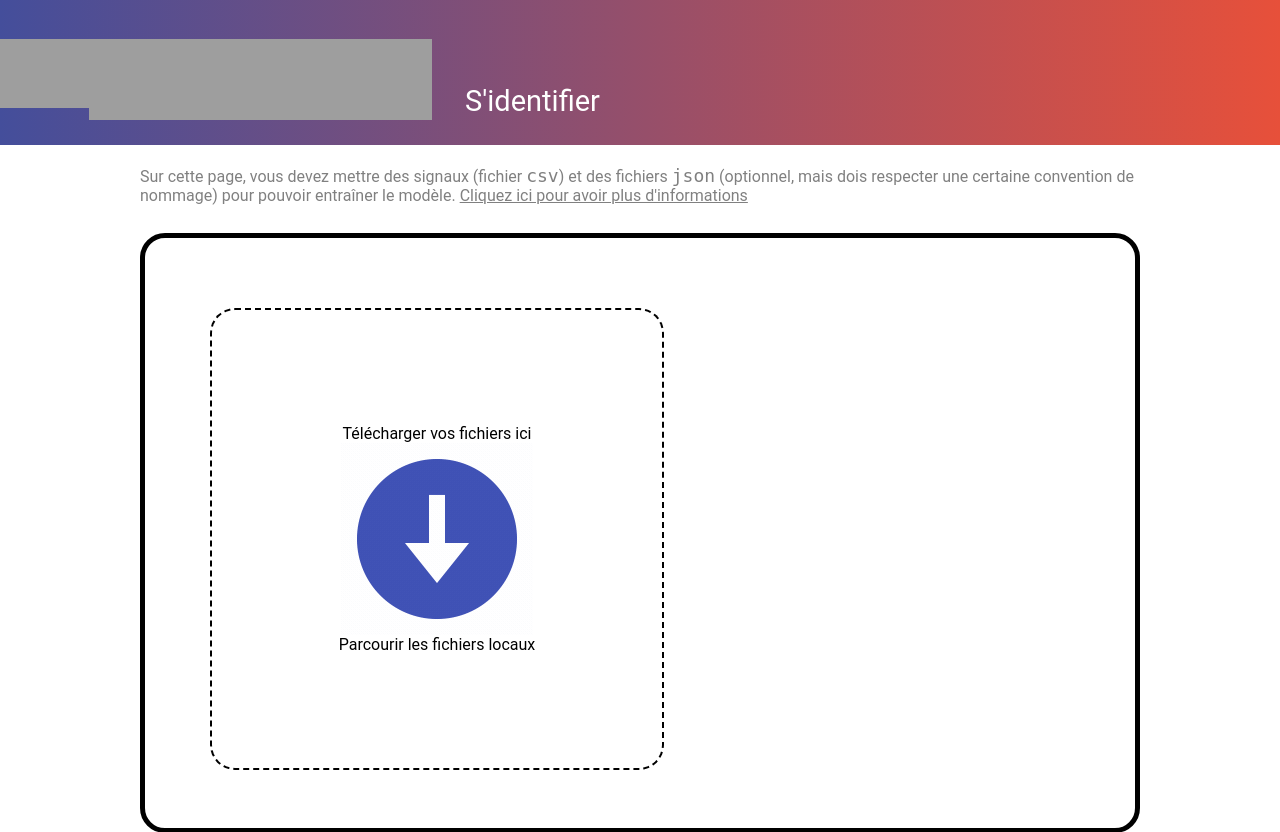
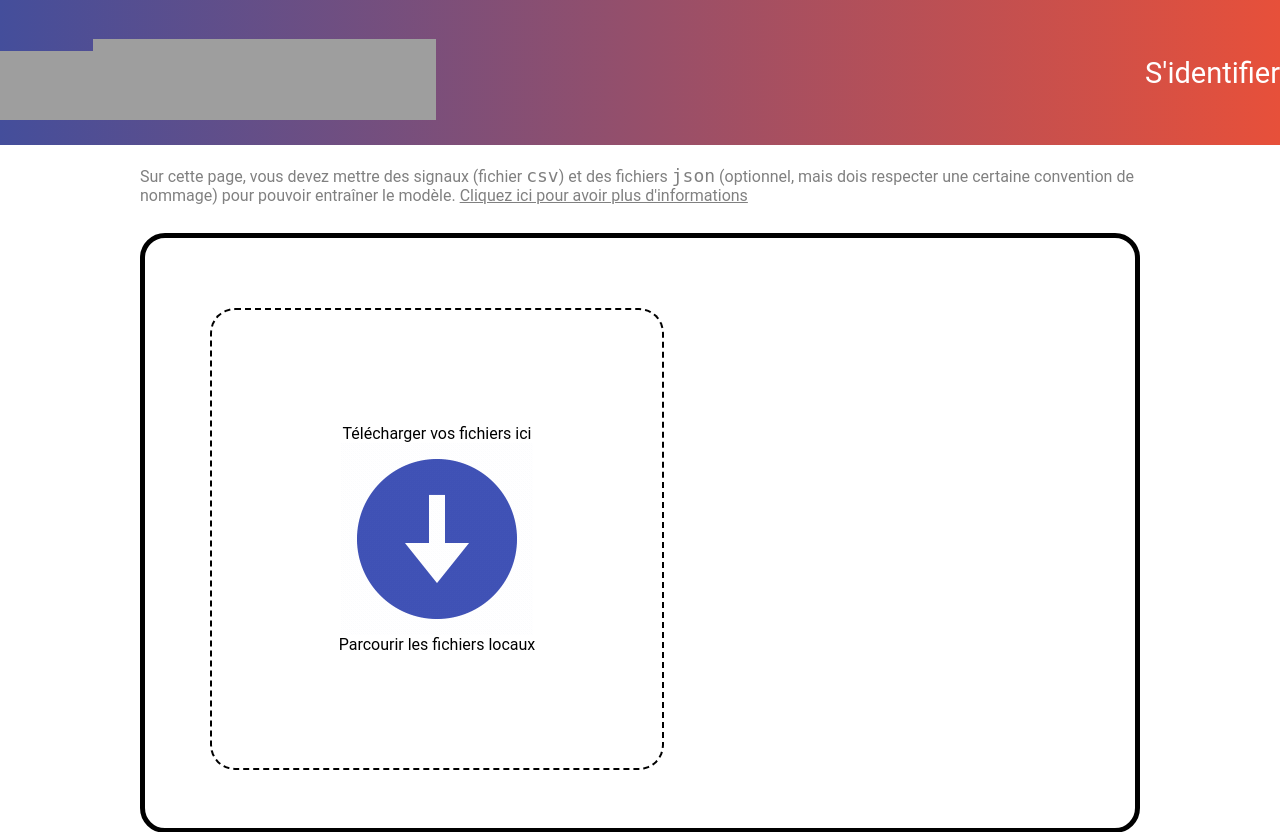
Before and after one commit to mysterion186/ruptures_interface, a Django app: page / in a window 1280 px wide. Shown: the top 832 px of the page. Run offline with Django 4.2, Linux system fonts and the light colour scheme; grey boxes are pictures that could not be loaded.

Commit message:
pb de ' s'identifier' dans la navbar réglé

```diff
--- a/interface/static/interface/style.css
+++ b/interface/static/interface/style.css
@@ -150,6 +150,7 @@ section .row{
 #navbar{
     background: linear-gradient( to right, rgb(68, 78, 155), rgb(231, 80, 58) );
     display: flex;
+    justify-content:space-between;
     width: 100%;
     height: 145px;
     left: 0px;
@@ -179,12 +180,10 @@ h1{
 }
 
 .log{
-    position : relative;
-    right: 23px;
     font-size : 29px;
     color: white;
     justify-content: flex-end;
-    margin-top: 56px;
+
 }
 
 #log_wrapper{
--- a/interface/templates/interface/base.html
+++ b/interface/templates/interface/base.html
@@ -10,8 +10,10 @@
 </head>
 <body>
     <div id="navbar">
-        <img id="borelli" src="https://centreborelli.ens-paris-saclay.fr/sites/centre_borelli/files/icons/xlogo_cb.png.pagespeed.ic.hkhtFJmMwg.webp" alt="centre_borelli">
-        <img id="ENS" src="https://centreborelli.ens-paris-saclay.fr/sites/centre_borelli/files/icons/xlogo_ens_ps.png.pagespeed.ic.1_mAbAZU8R.webp" alt="ENS">
+        <div class="logo">
+            <img id="borelli" src="https://centreborelli.ens-paris-saclay.fr/sites/centre_borelli/files/icons/xlogo_cb.png.pagespeed.ic.hkhtFJmMwg.webp" alt="centre_borelli">
+            <img id="ENS" src="https://centreborelli.ens-paris-saclay.fr/sites/centre_borelli/files/icons/xlogo_ens_ps.png.pagespeed.ic.1_mAbAZU8R.webp" alt="ENS">
+        </div>
         <div id="log_wrapper">
             <div class="log">
                     S'identifier
```
